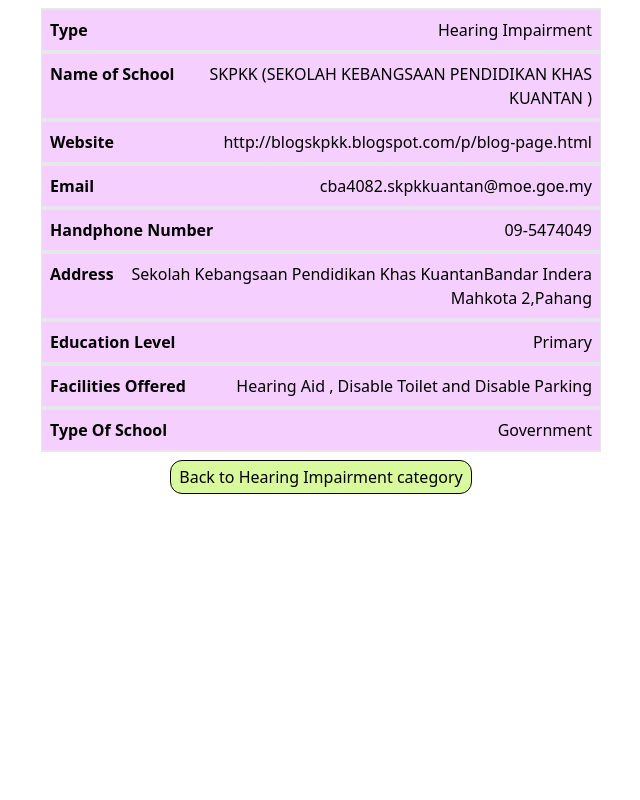
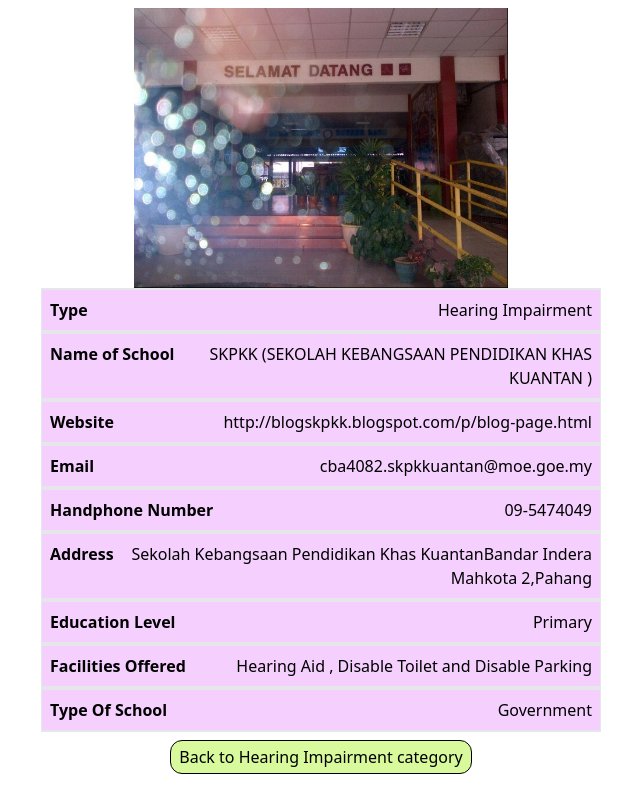
Before and after one commit to supmir/Special-School-Malaysia, a Next.js app: page /schools/1 in a window 1280 px wide. Shown: the whole page, without its empty margins (319-959 px from the left). Built offline with nearby package versions, Linux system fonts and the light colour scheme.

Commit message:
Display images

```diff
--- a/pages/schools/[schoolId].js
+++ b/pages/schools/[schoolId].js
@@ -1,14 +1,29 @@
+import Image from "next/image";
 import Link from "next/link";
+import { useState } from "react";
 import Default from "../../components/layouts/default";
 import { cols, schoolByIndex } from "../../site/data";
 
 export default function Category(props) {
-  const { school } = props;
+  const { schoolId, school } = props;
+
+  const [src, setSrc] = useState(`/images/${schoolId}.jpg`);
 
   return (
     <Default>
       <div className="grid gap-2">
-        <div class="grid">
+        <div className="grid">
+          <div className="w-full relative">
+            <Image
+              src={src}
+              alt={src}
+              layout="responsive"
+              objectFit={"contain"}
+              width="100%"
+              height="50%"
+              onError={() => setSrc(`/images/${schoolId}.webp`)}
+            />
+          </div>
           {cols.map((col) => (
             <div
               className="sm:flex justify-between border border-y-2 bg-fuchsia-200 hover:bg-fuchsia-100 p-2"
@@ -45,6 +60,7 @@ export async function getStaticProps(context) {
   const { schoolId } = context.params;
   return {
     props: {
+      schoolId: schoolId,
       school: schoolByIndex[schoolId],
     },
   };
```
